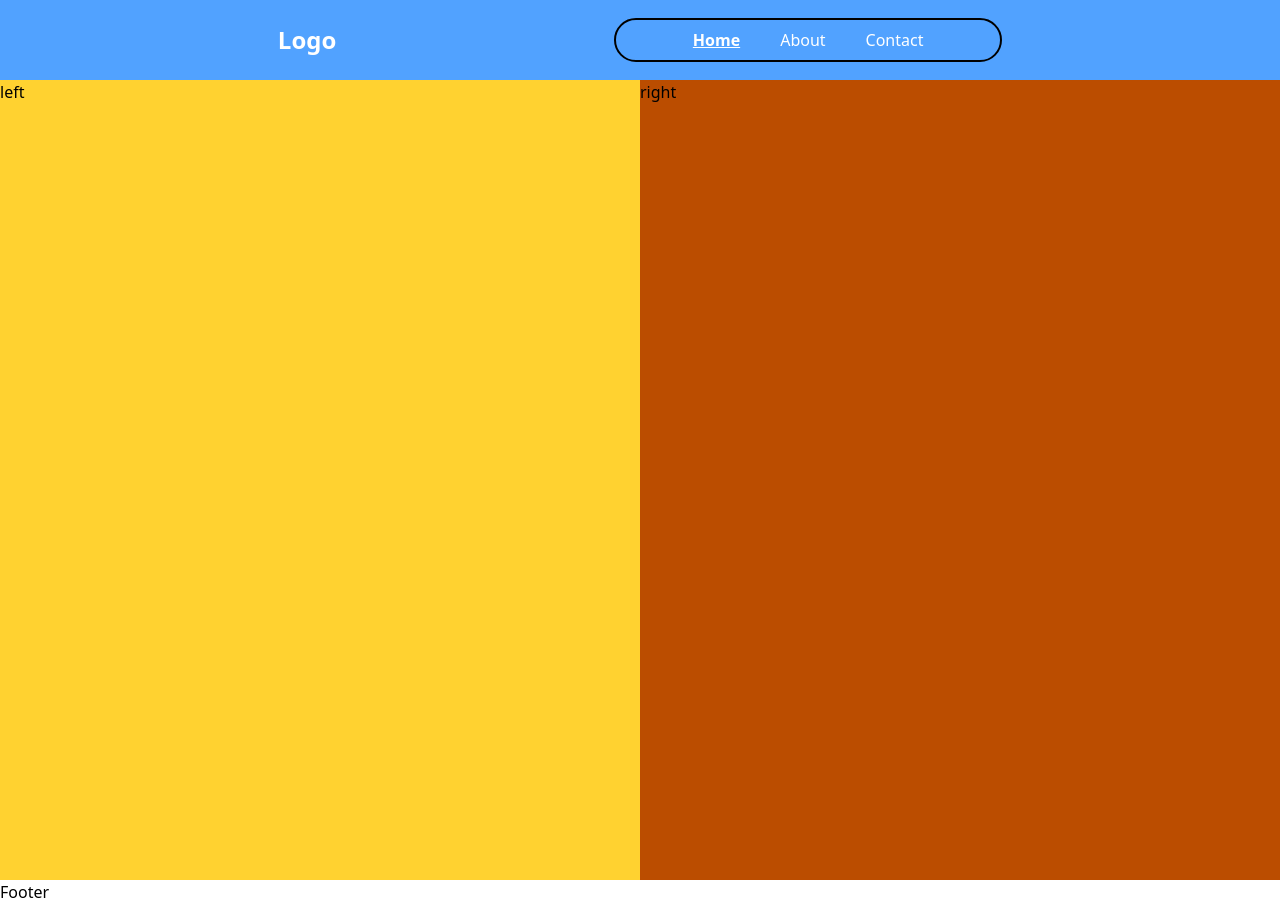
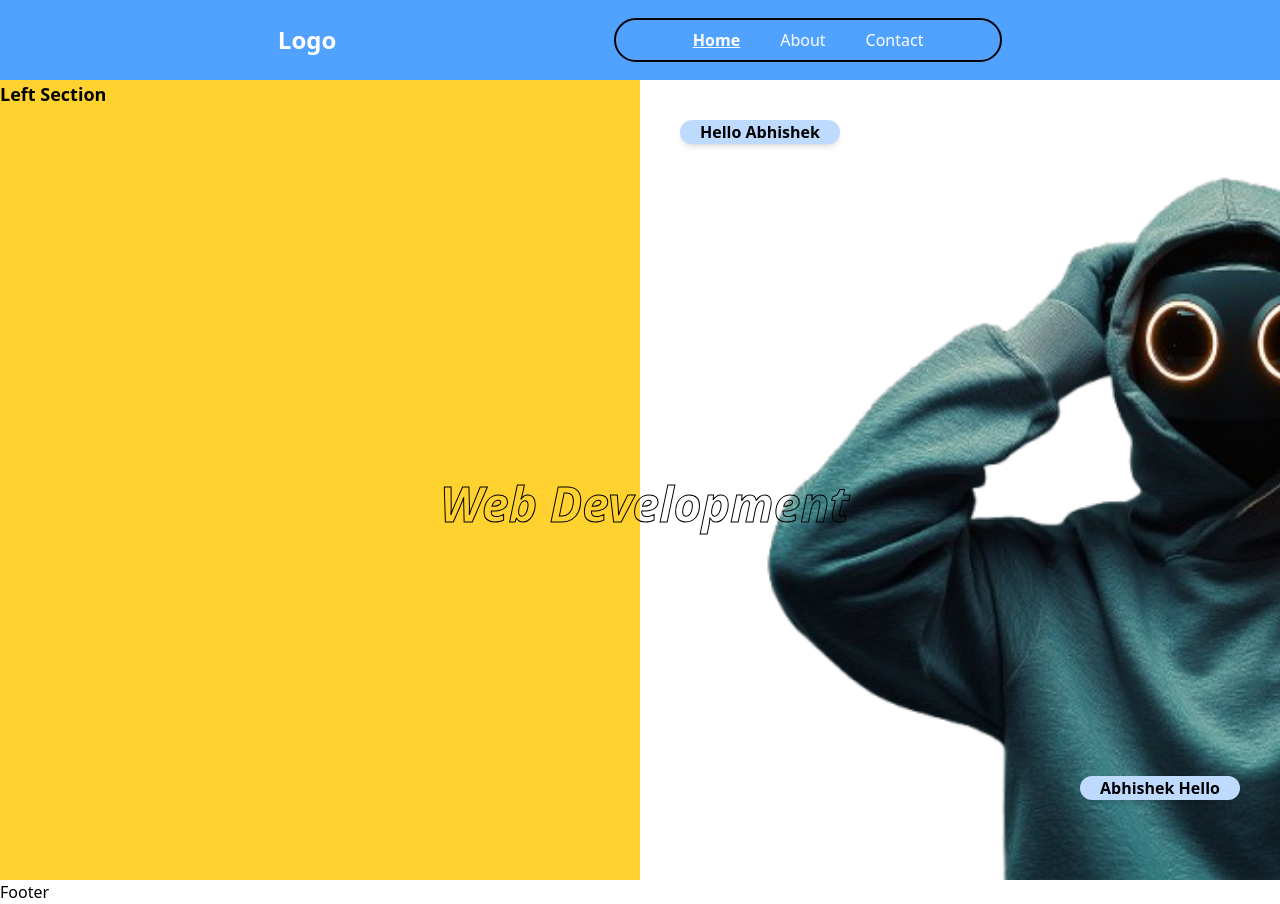
Before and after one commit to Abhi-Aku/Portfolio, a React (Vite) app in the folder Profile/: page / in a window 1280 px wide. Built offline with nearby package versions, Linux system fonts and the light colour scheme.

Commit message:
data
Update

```diff
--- a/Profile/src/Components/Header.jsx
+++ b/Profile/src/Components/Header.jsx
@@ -24,13 +24,13 @@ const Header = () => {
 </nav>
 
       {/* Mobile Menu Icon */}
-      <div onClick={handleNav} className='md:hidden cursor-pointer z-10 text-white'>
+      <div onClick={handleNav} className='md:hidden cursor-pointer z-50 text-white'>
         {nav ? <AiOutlineClose size={25} /> : <GiHamburgerMenu size={25} />}
       </div>
 
       {/* Mobile Navigation Menu */}
       {nav && (
-        <ul className='md:hidden absolute top-0 left-0 w-full h-screen bg-blue-400 flex flex-col justify-center items-center'>
+        <ul className='md:hidden absolute top-0 left-0 w-full h-screen bg-blue-400 flex flex-col justify-center items-center z-50'>
           <li onClick={handleNav} className='py-6 text-2xl text-white'>Home</li>
           <li onClick={handleNav} className='py-6 text-2xl text-white'>About</li>
           <li onClick={handleNav} className='py-6 text-2xl text-white'>Contact</li>
--- a/Profile/src/Pages/Home.jsx
+++ b/Profile/src/Pages/Home.jsx
@@ -1,15 +1,39 @@
-import React from 'react'
+const Home = () => {
+  const style = {
+    color: "transparent",
+    WebkitTextStroke: "1px black",
+    fontStyle: "italic",
+  };
 
-const Home = () => {
   return (
-    <>
-    <section className='w-full h-screen bg-blue-400 flex'>
-      <div className='w-1/2 bg-amber-300'>left</div>
-      <div className='w-1/2 bg-amber-700'>right</div>
+    <section className="w-full min-h-screen flex flex-col md:flex-row">
+      {/* Left Section */}
+      <div className="bg-amber-300 w-full md:w-1/2  p-4">
+        <h1 className="text-lg font-bold">Left Section</h1>
+      </div>
+
+      {/* Right Section */}
+      <div
+        className="w-full md:w-1/2 min-h-screen bg-cover bg-no-repeat flex flex-col relative"
+        style={{ backgroundImage: "url('/hi.png')" }}
+      >
+        {/* Top Text Box */}
+        <div className="absolute left-10 top-10 bg-blue-200 w-40 flex items-center justify-center rounded-3xl p-2 shadow-md">
+          <h1 className="font-semibold">Hello Abhishek</h1>
+        </div>
+
+        {/* Bottom Text Box */}
+        <div className="absolute right-10 bottom-20 bg-blue-200 w-40 flex items-center justify-center rounded-3xl p-2 shadow-md">
+          <h1 className="font-semibold">Abhishek Hello</h1>
+        </div>
+
+        {/* Centered Text */}
+        <h1 className="font-bold text-4xl sm:text-5xl absolute top-1/2  left-[-200px] sm:left-[200px] md:left-[-200px]" style={style}>
+          Web Development
+        </h1>
+      </div>
     </section>
+  );
+};
 
-    </>
-  )
-}
-
-export default Home
+export default Home;
```
Also changed, not shown: Profile/public/hi.png (added).
